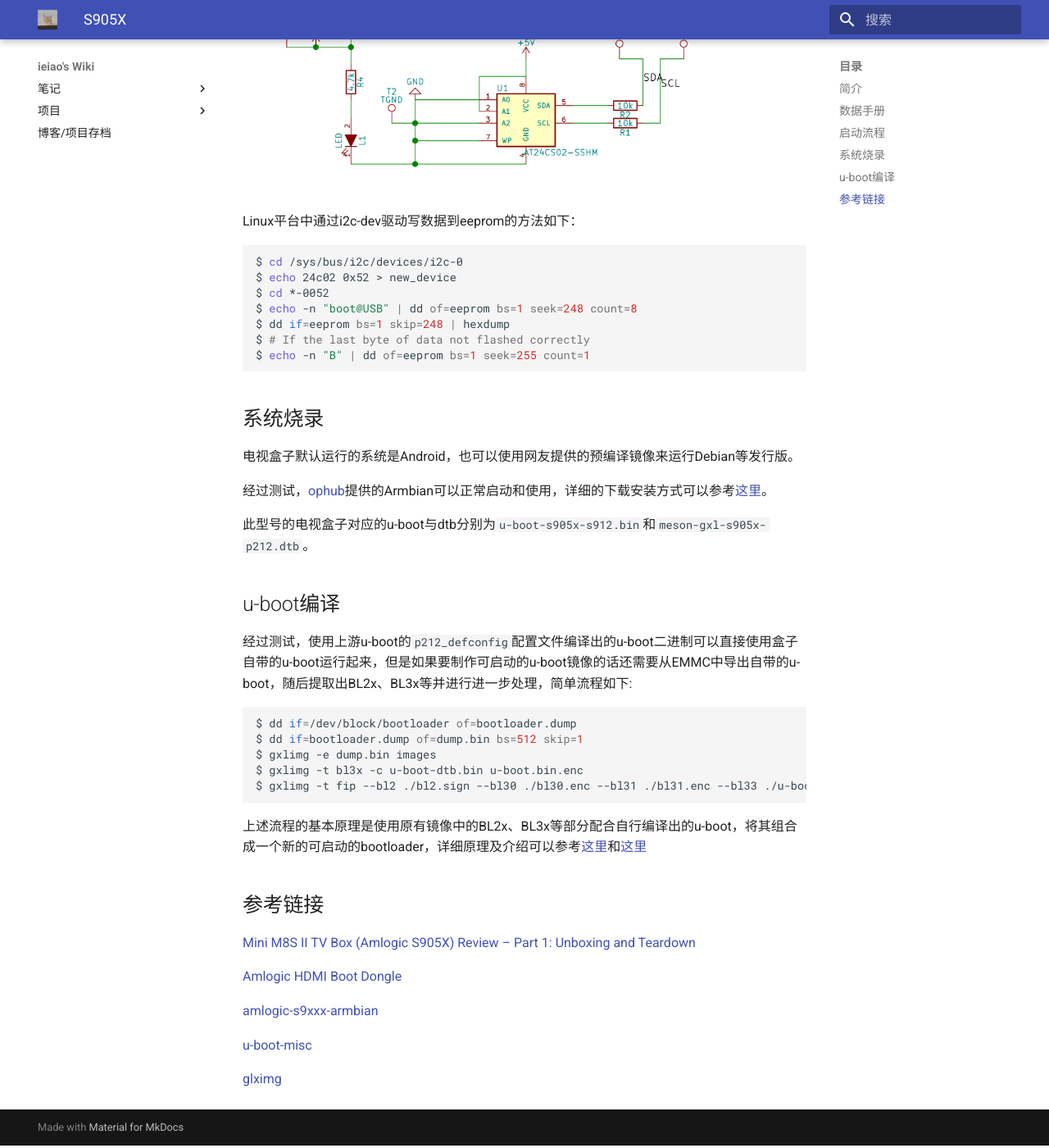
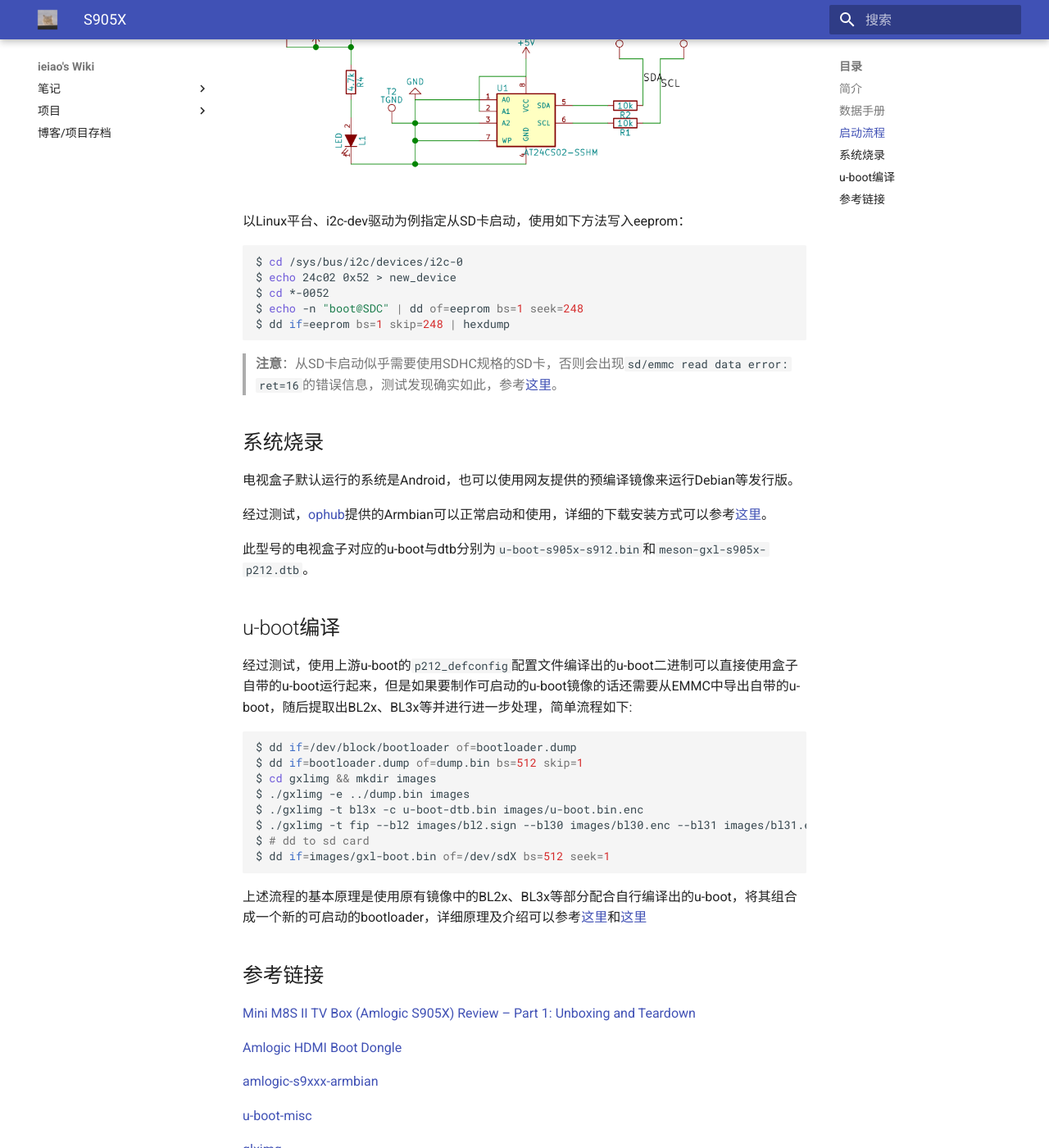
Before and after one commit to liweihao-cn/wiki, an MkDocs documentation site: the page built from docs/ed/amlogic/s905x/index.md, in a window 1280 px wide and 1400 px high, scrolled down 2566 px. Shown: the whole window at 82% size. Built offline with MkDocs 1.6.1 and Material for MkDocs 9.7.7, drawn with Linux system fonts in a browser that asks for light colours; some of the changed text lies outside the part shown.

Commit message:
更新S905X启动流程及镜像打包流程说明

````diff
--- a/docs/ed/amlogic/s905x/index.md
+++ b/docs/ed/amlogic/s905x/index.md
@@ -28,17 +28,17 @@ Amlogic BOOTROM在启动过程中会通过HDMI接口中的I2C总线从地址`0x5
 
 ![Amlogic HDMI Boot Dongle](HDMI_Boot_Dongle.png)
 
-Linux平台中通过i2c-dev驱动写数据到eeprom的方法如下：
+以Linux平台、i2c-dev驱动为例指定从SD卡启动，使用如下方法写入eeprom：
 
 ```shell
 $ cd /sys/bus/i2c/devices/i2c-0
 $ echo 24c02 0x52 > new_device
 $ cd *-0052
-$ echo -n "boot@USB" | dd of=eeprom bs=1 seek=248 count=8
+$ echo -n "boot@SDC" | dd of=eeprom bs=1 seek=248
 $ dd if=eeprom bs=1 skip=248 | hexdump
-$ # If the last byte of data not flashed correctly
-$ echo -n "B" | dd of=eeprom bs=1 seek=255 count=1
 ```
+
+> **注意**：从SD卡启动似乎需要使用SDHC规格的SD卡，否则会出现`sd/emmc read data error: ret=16`的错误信息，测试发现确实如此，参考[这里](https://forum.khadas.com/t/bring-the-build-to-libreelec-community/248/58)。
 
 ## 系统烧录
 
@@ -55,9 +55,12 @@ $ echo -n "B" | dd of=eeprom bs=1 seek=255 count=1
 ```shell
 $ dd if=/dev/block/bootloader of=bootloader.dump
 $ dd if=bootloader.dump of=dump.bin bs=512 skip=1
-$ gxlimg -e dump.bin images
-$ gxlimg -t bl3x -c u-boot-dtb.bin u-boot.bin.enc
-$ gxlimg -t fip --bl2 ./bl2.sign --bl30 ./bl30.enc --bl31 ./bl31.enc --bl33 ./u-boot.bin.enc ./gxl-boot.bin
+$ cd gxlimg && mkdir images
+$ ./gxlimg -e ../dump.bin images
+$ ./gxlimg -t bl3x -c u-boot-dtb.bin images/u-boot.bin.enc
+$ ./gxlimg -t fip --bl2 images/bl2.sign --bl30 images/bl30.enc --bl31 images/bl31.enc --bl33 images/u-boot.bin.enc images/gxl-boot.bin
+$ # dd to sd card
+$ dd if=images/gxl-boot.bin of=/dev/sdX bs=512 seek=1
 ```
 
 上述流程的基本原理是使用原有镜像中的BL2x、BL3x等部分配合自行编译出的u-boot，将其组合成一个新的可启动的bootloader，详细原理及介绍可以参考[这里](https://github.com/hexdump0815/u-boot-misc/tree/master/misc.gxl)和[这里](https://github.com/repk/gxlimg)
````
Also changed, not shown: other parts of docs/ed/amlogic/s905x/index.md (+1 -1 lines).
